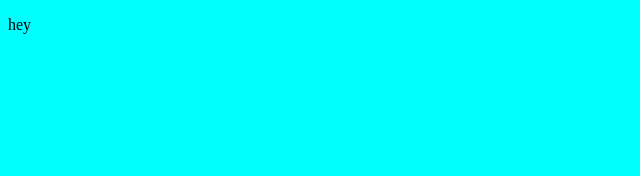
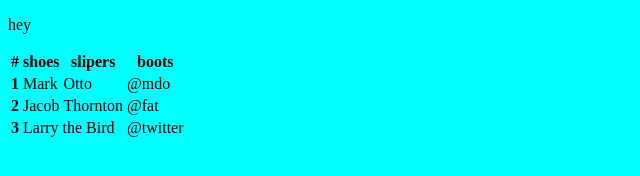
Before and after one commit to shaharsol/116-git, a plain HTML site: page index.html in a window 1280 px wide. Shown: the whole page, without its empty margins (0-640 px from the left). Drawn offline with Linux system fonts and the light colour scheme.

Commit message:
add table

```diff
--- a/index.html
+++ b/index.html
@@ -8,6 +8,35 @@
 </head>
 <body>
     <p>hey</p>
+    <table class="table">
+        <thead>
+          <tr>
+            <th scope="col">#</th>
+            <th scope="col">shoes</th>
+            <th scope="col">slipers</th>
+            <th scope="col">boots</th>
+          </tr>
+        </thead>
+        <tbody>
+          <tr>
+            <th scope="row">1</th>
+            <td>Mark</td>
+            <td>Otto</td>
+            <td>@mdo</td>
+          </tr>
+          <tr>
+            <th scope="row">2</th>
+            <td>Jacob</td>
+            <td>Thornton</td>
+            <td>@fat</td>
+          </tr>
+          <tr>
+            <th scope="row">3</th>
+            <td colspan="2">Larry the Bird</td>
+            <td>@twitter</td>
+          </tr>
+        </tbody>
+      </table>
 
 </body>
 </html>
```
